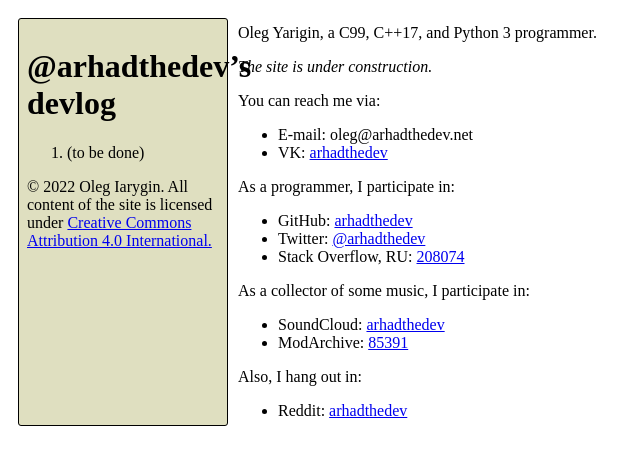
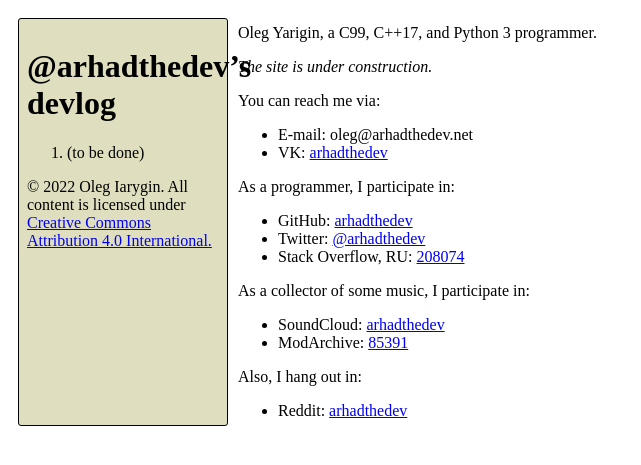
Before and after one commit to arhadthedev/arhadthedev, a Jekyll site: the page built from index.htm, in a window 1280 px wide. Shown: the top 465 px of the page, without its empty margins (0-641 px from the left). Built offline with Jekyll 4.4.1, drawn with Linux system fonts in a browser that asks for light colours.

Commit message:
Shorten the copyright notification
The current one takes four lines of the left column; we reduce it
to three.

```diff
--- a/_layouts/default.html
+++ b/_layouts/default.html
@@ -34,7 +34,7 @@
 					<li>(to be done)
 				</ol>
 			</nav>
-			<p>© 2022 Oleg Iarygin. All content of the site is licensed under <a href="https://creativecommons.org/licenses/by/4.0/legalcode">Creative Commons Attribution 4.0 International.</a>
+			<p>© 2022 Oleg Iarygin. All content is licensed under <a href="https://creativecommons.org/licenses/by/4.0/legalcode">Creative Commons Attribution 4.0 International.</a>
 		</header>
 
 		<main>{{ content }}</main>
```
